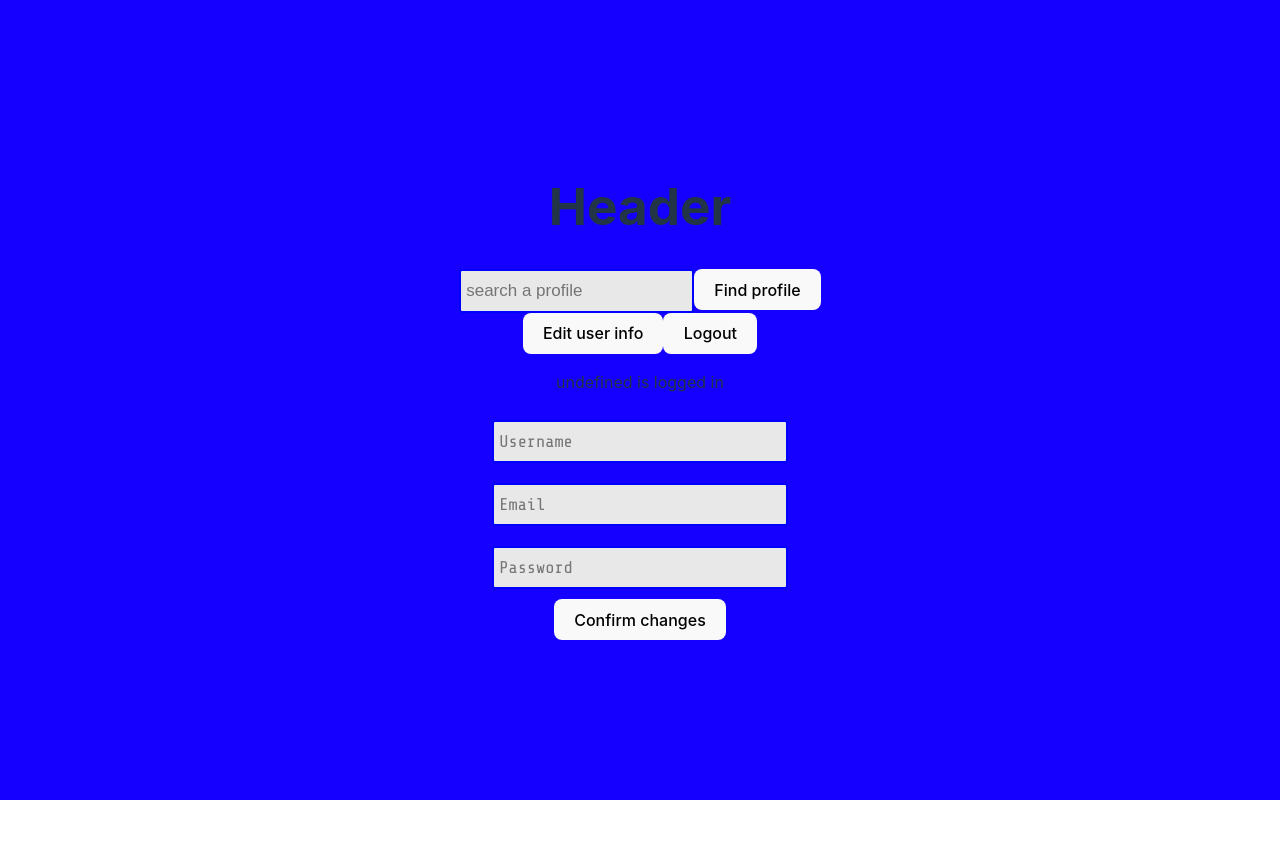
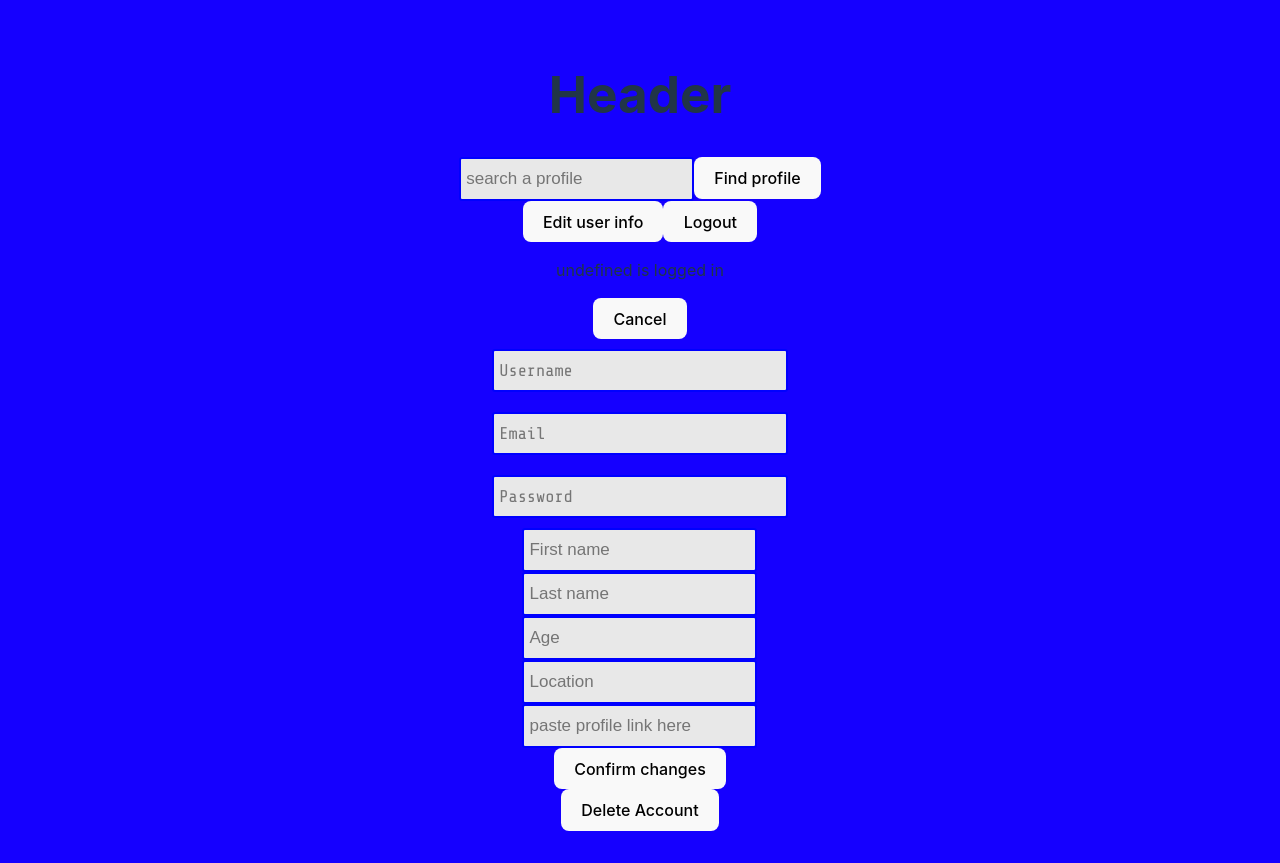
Before and after one commit to kingwilldabeast/dev-pals, a React (Vite) app in the folder react-front-end/: page /username/edit/1 in a window 1280 px wide. Before the commit the page ends 800 px from the top, so only its background shows below. Built offline with nearby package versions, Linux system fonts and the light colour scheme; no server answers.

Commit message:
editor can also delete user

```diff
--- a/react-front-end/src/components/Editor.jsx
+++ b/react-front-end/src/components/Editor.jsx
@@ -7,7 +7,7 @@ import axios from 'axios'
 export default function Editor () {
 
     let navigate = useNavigate()
-    const { loggedInUser } = useContext(LoggedInUserContext)
+    const { loggedInUser, setLoggedInUser } = useContext(LoggedInUserContext)
     const [activeUser, setActiveUser] = useState({})
     const { username } = useParams()
     const [message, setMessage]=useState('')
@@ -16,14 +16,19 @@ export default function Editor () {
     const initialState = {
         username: "",
         email: "",
-        password: ""
+        password: "",
+        firstname: "",
+        lastname: "",
+        age: "",
+        location: "",
+        profilePicURL: "",
     };
     const [formState, setFormState]=useState(initialState);
 
     useEffect(() => {
 
       const getLoggedInUser = async () => {
-        const loggedInUserResponse = await axios.get(`http://localhost:3001/users/usernames/${loggedInUser.username}`)
+        const loggedInUserResponse = await axios.get(`http://localhost:3001/users/usernames/${username}`)
       //   const loggedInUserResponse = await axios.get(`http://localhost:3001/users/${loggedInUser_ID??}`)
         const loggedInUserData = loggedInUserResponse.data
         setActiveUser(loggedInUserData)
@@ -37,11 +42,51 @@ export default function Editor () {
         setFormState({
         username: activeUser.username || "",
         email: activeUser.email || "",
-        password: activeUser.password || ""
+        password: activeUser.password || "",
+        username: activeUser.username || "",
+        email: activeUser.email || "",
+        password: activeUser.password || "",
+        firstname: activeUser.firstname || "",
+        lastname: activeUser.lastname || "",
+        age: activeUser.age || "",
+        location: activeUser.location || "",
+        profilePicURL: activeUser.profilePicURL || ""
         });
     }, [activeUser]);
 
-    console.log(activeUser._id)
+    // console.log(activeUser._id)
+
+    const cancelAndReturn =(e) => {
+        navigate(`/username/${username}`);
+        };
+
+    const logout = () => {
+        setLoggedInUser('')
+        localStorage.removeItem('loggedInUser')
+        navigate('/')
+        }
+
+    const deleteAccount = async (e) => {
+        try {
+            const response = await axios.delete(`http://localhost:3001/users/${activeUser._id}`, {
+            }, {
+                headers: {
+                "Content-Type": "application/json",
+                },
+            });
+
+                console.log(`users are ${response.data}`)
+                if (response.status === 200) {
+                    console.log("account deleted");
+                    logout()
+                    navigate(`/signup`);
+                } else {
+                    console.error("Failed to delete account:", response.statusText);
+                }
+            } catch (error) {
+            console.error("Error:", error)
+            }
+    }
 
     const handleSubmit =(e) => {
         e.preventDefault()
@@ -49,7 +94,7 @@ export default function Editor () {
         // setSuccess(true)
         // setMessage("Account updated!")
         updateAccount()
-        navigate(`/username/edit/${loggedInUser.username}`);
+        navigate(`/username/${formState.username}`);
         };
 
 
@@ -60,6 +105,11 @@ export default function Editor () {
             username: formState.username,
             email: formState.email,
             password: formState.password,
+            firstname: formState.firstname,
+            lastname: formState.lastname,
+            age: formState.age,
+            location: formState.location,
+            profilePicURL: formState.profilePicURL
         }, {
             headers: {
             "Content-Type": "application/json",
@@ -90,6 +140,8 @@ export default function Editor () {
       <div className='aboutUser'>
 
       </div>
+      <button type="submit" onClick={cancelAndReturn}>Cancel</button>
+
 
       <form onSubmit={handleSubmit}>
 
@@ -102,8 +154,8 @@ export default function Editor () {
       value={formState.username} />
     </div>
 
+    {/* email */}
      <div className ='emailContainer'>
-    {/* email */}
       <input type="text"
       id="email"
       placeholder='Email'
@@ -121,11 +173,59 @@ export default function Editor () {
       value = {formState.password} />
       </div>
 
+    {/* firstname */}
+    <div className='firstnameContainer'>
+      <input type='text'
+      id="firstname"
+      placeholder='First name'
+      onChange = {handleChange}
+      value = {formState.firstname} />
+      </div>
+
+    {/* lastname */}
+    <div className='lastnameContainer'>
+      <input type='text'
+      id="lastname"
+      placeholder='Last name'
+      onChange = {handleChange}
+      value = {formState.lastname} />
+    </div>
+
+    {/* age */}
+    <div className='ageContainer'>
+      <input type='text'
+      id="age"
+      placeholder='Age'
+      onChange = {handleChange}
+      value = {formState.age} />
+    </div>
+
+    {/* location */}
+    <div className='locationContainer'>
+      <input type='text'
+      id="location"
+      placeholder='Location'
+      onChange = {handleChange}
+      value = {formState.location} />
+    </div>
+
+    {/* profile pic */}
+    <div className='profile-pic-url-Container'>
+      <input type='text'
+      id="profilePicURL"
+      placeholder='paste profile link here'
+      onChange = {handleChange}
+      value = {formState.profilePicURL} />
+    </div>
+
+
+
     <button type="submit">Confirm changes</button>
-    <p className={success ? 'valid' : (failure ? 'invalid' : null)} >
-        {message}
-        </p>
-      </form>
+</form>
+
+    <button type="submit" onClick={deleteAccount}>Delete Account</button>
+
+
 
     </div>
   )
```
